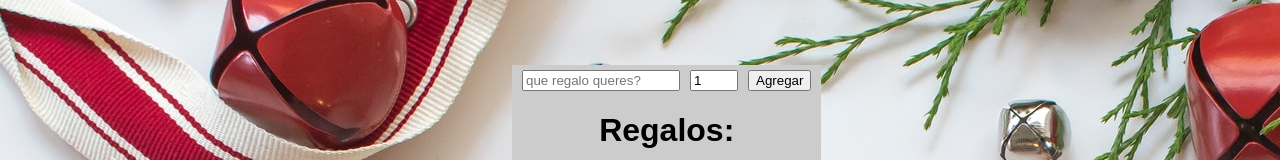
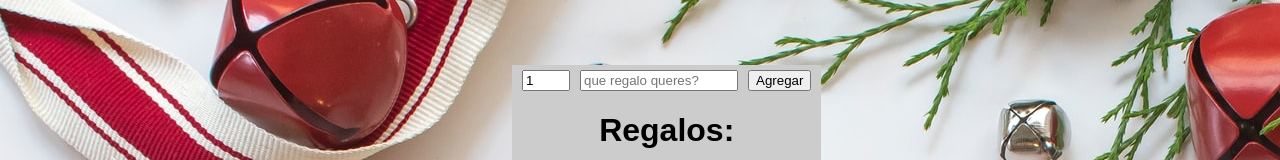
Before and after one commit to Lipitt/Adviency, a React (Create React App) app: page / in a window 1280 px wide. Shown: the part 175-335 px from the top of the page. Built offline with nearby package versions, Linux system fonts and the light colour scheme; a web font is replaced by a local one.

Commit message:
dia-8: updated validator to use .find instead of .indexOf

```diff
--- a/src/App.jsx
+++ b/src/App.jsx
@@ -37,12 +37,15 @@ export default function App() {
 
   const handleSubmit = (e) => {
     e.preventDefault();
-
+    let regaloObjeto = {
+      nombre: inputText,
+      cantidad: inputNum,
+    };
     //si el campo de regalos no esta vacio y el valor no existe en la lista, lo agrego al array principal
     //como un nuevo objeto. esto probablemente se puede mejorar usando algun tipo de interfaz o estandarizacion,
     //no creo que sea una buena idea crear un objeto nuevo, pero no se me ocurre como mejorarlo.
-    if (inputText && list.indexOf(inputText) === -1) {
-      setList([...list, { nombre: inputText, cantidad: inputNum }]);
+    if (inputText && !list.find(({ nombre }) => nombre === inputText)) {
+      setList([...list, regaloObjeto]);
 
       //pregunto que tipo de error es y muestro el mensaje correspondiente
       //no creo que sea una buena idea usar "else if" aca. esto zafa porque son dos tipos de errores que
--- a/src/components/RegaloForm.jsx
+++ b/src/components/RegaloForm.jsx
@@ -10,18 +10,20 @@ export const RegaloForm = ({
       <form className="form" onSubmit={onSubmit}>
         <div className="formContainer">
           <input
+            className="numInput"
+            onChange={onNumChange}
+            type="number"
+            value={inputNum}
+          />
+
+          <input
             className="textInput"
             onChange={onTextChange}
             type="text"
             value={inputText}
             placeholder="que regalo queres?"
           />
-          <input
-            className="numInput"
-            onChange={onNumChange}
-            type="number"
-            value={inputNum}
-          />
+
           <button>Agregar</button>
         </div>
       </form>
```
